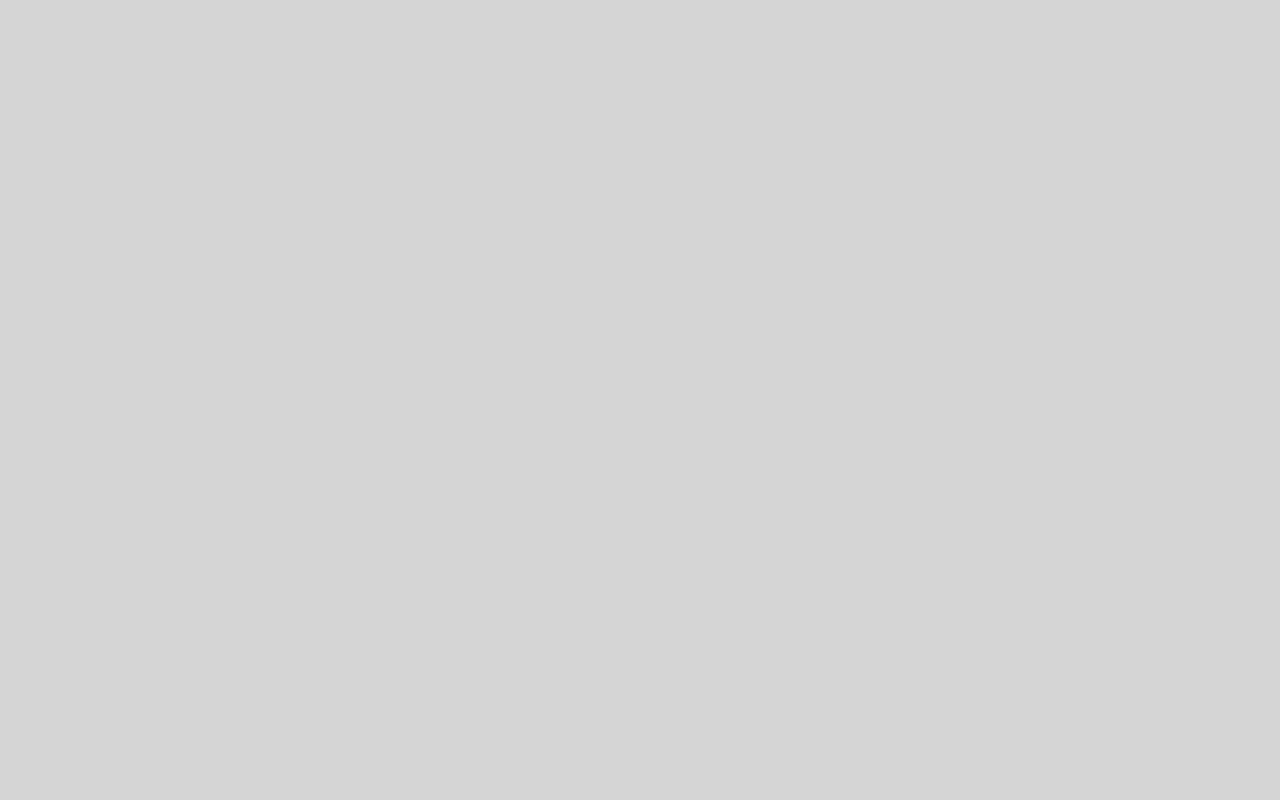
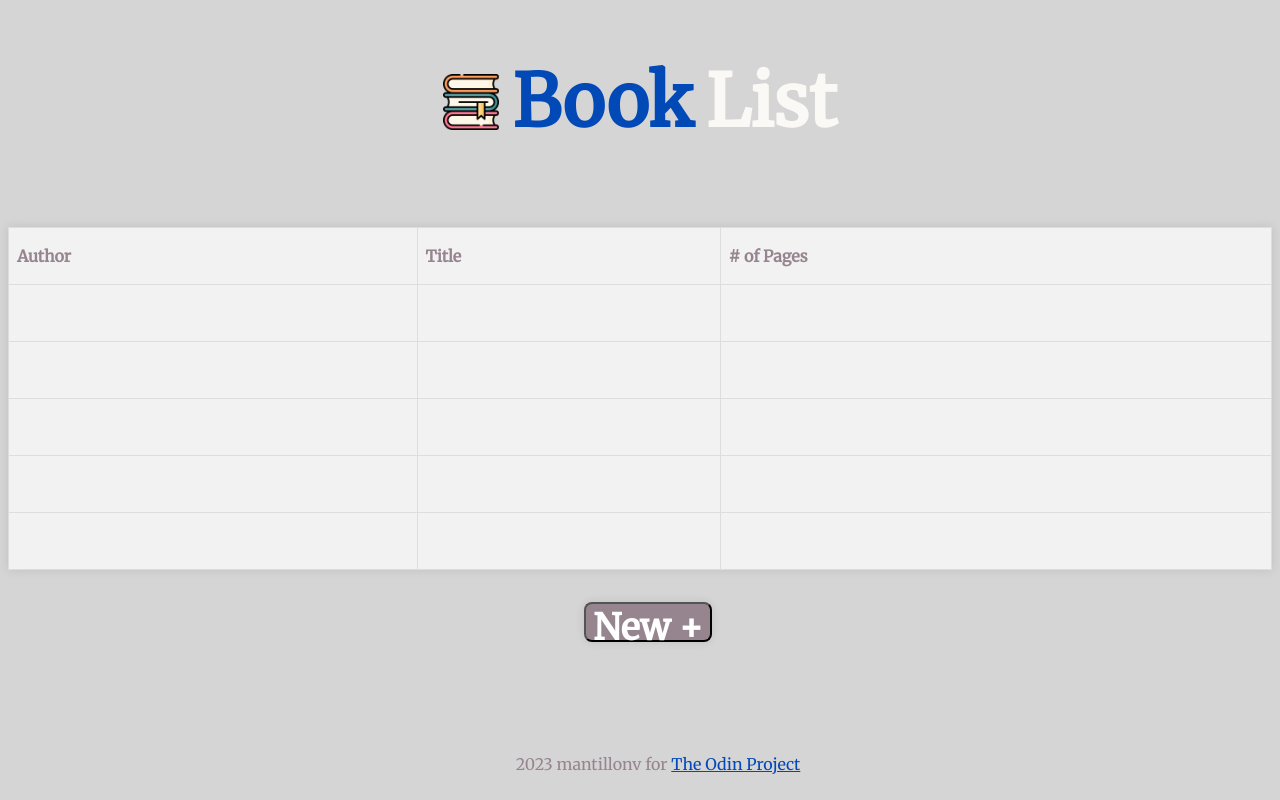
Before and after one commit to mantillonv/library, a plain HTML site: page index.html in a window 1280 px wide. Drawn offline with Linux system fonts and the light colour scheme.

Commit message:
Add table and form, Css styling

```diff
--- a/index.html
+++ b/index.html
@@ -8,6 +8,43 @@
     <link rel="stylesheet" href="https://fonts.googleapis.com/css?family=Merriweather">
 </head>
 <body>
-
+    <div class="container">
+        <h1 class="title"><img src="./images/logo.png" alt="logo"><span class="title-color">Book</span>List</h1>
+        <div class="book-table-container">
+            <table class="book-table">
+                <thead>
+                    <tr>
+                        <th>Author</th>
+                        <th>Title</th>
+                        <th># of Pages</th>
+                    </tr>
+                </thead>
+                <tbody>
+                    <tr><td></td><td></td><td></td></tr>
+                    <tr><td></td><td></td><td></td></tr>
+                    <tr><td></td><td></td><td></td></tr>
+                    <tr><td></td><td></td><td></td></tr>
+                    <tr><td></td><td></td><td></td></tr>
+                </tbody>
+            </table>
+        </div>
+        <button class="start">New +</button>
+        <form id="book-form">
+            <div class="form-group">
+                <label for="author"><b>Author</b> <input type="text" id="author" class="form-control" required/></label>
+            </div>
+            <div class="form-group">
+                <label for="title"><b>Title</b> <input type="text" id="title" class="form-control" required/></label>
+            </div>
+            <div class="form-group">
+                <label for="pages"><b># of Pages</b> <input type="text" id="pages" class="form-control"/></label>
+            </div>
+            <input type="submit" value="Add Book" class="primary-btn">
+        </form>
+        </div>
+        <div class="footer">
+            <p>2023 mantillonv for <a href="https://www.theodinproject.com">The Odin Project</a></p>
+        </div>
+    </div>
 </body>
 </html>
--- a/styles.css
+++ b/styles.css
@@ -7,8 +7,146 @@
 }
 
 body {
-    display: grid;
     font-family: var(--font-family);
     color: var(--font-color);
     background-color: var(--main-color);
 }
+
+.container {
+    display: flex;
+    flex-direction: column;
+    height: 100%;
+    width: 100%;
+}
+
+.title {
+    font-size: 72px;
+    display: flex;
+    justify-content: center;
+    align-items: center;
+    gap: 1vw;
+    margin-bottom: 8vh;
+}
+
+.title-color {
+    color: #0049B7;
+    padding: 0;
+}
+
+h1 img {
+    height: 7vh;
+}
+
+.start {
+    width: 10vw;
+    height: 5vh;
+    font-family: var(--font-family);
+    font-size: 36px;
+    font-weight: bold;
+    text-align: center;
+    text-decoration: none;
+    color: #fff;
+    background-color: var(--accent-color);
+    border-radius: 8px;
+    transition: background-color 0.3s ease;
+    margin-left: 45vw;
+    margin-top: 4vh;
+    box-shadow: 0 0 10px rgba(0, 0, 0, 0.1);
+}
+
+.start:hover {
+    background-color: #556174;
+}
+
+#book-form {
+    display: none;
+    font-size: 26px;
+    color: var(--accent-color);
+    max-width: 400px;
+    margin: 8vh auto;
+    background-color: #fff;
+    padding: 20px;
+    padding-right: 50px;
+    border-radius: 8px;
+    box-shadow: 0 0 10px rgba(0, 0, 0, 0.1);
+
+}
+
+.form-group {
+    margin-bottom: 20px;
+}
+
+label {
+    display: block;
+    margin-bottom: 5px;
+}
+
+.form-control {
+    width: 100%;
+    padding: 10px;
+    font-size: 16px;
+    border: 1px solid #ccc;
+    border-radius: 4px;
+}
+
+.primary-btn {
+    background-color: #0049B7;
+    color: #fff;
+    padding: 10px 20px;
+    font-size: 18px;
+    font-weight: 600;
+    border: none;
+    border-radius: 4px;
+    cursor: pointer;
+    transition: background-color 0.3s ease;
+    margin-left: 5.5vw;
+}
+
+.primary-btn:hover {
+    background-color: #003575;
+}
+
+.footer {
+    display: flex;
+    justify-content: center;
+    align-items: flex-end;
+    position: fixed;
+    bottom: 0;
+    width: 100%;
+    padding: 10px;
+    color: var(--accent-color);
+}
+
+.book-table-container {
+    width: 100%;
+    max-height: 346px;
+    overflow-y: auto;
+    background-color: #fff;
+    box-shadow: 0px 0px 10px rgba(0, 0, 0, 0.1);
+    margin-top: 2vh;
+}
+
+.book-table {
+    width: 100%;
+    border-collapse: collapse;
+    margin-top: 0px;
+}
+
+.book-table tr {
+    color: var(--accent-color);
+}
+
+.book-table th, .book-table td, .book-table tbody {
+    border: 1px solid #ddd;
+    padding: 8px;
+    text-align: left;
+    height: 40px;
+}
+
+.book-table th, .book-table tbody {
+    background-color: #f2f2f2;
+}
+
+a {
+    color:#0049B7;
+}
```
Also changed, not shown: images/logo.png (added), script.js (added), 1 other file.
